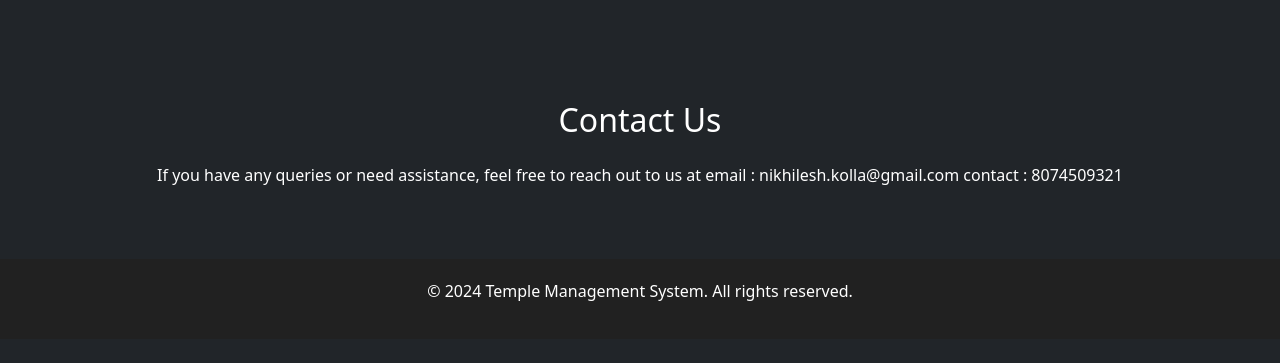
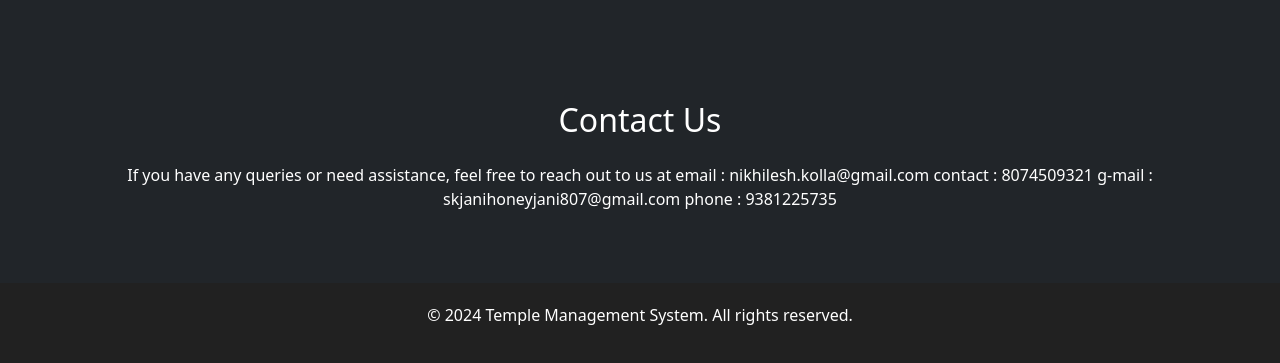
Before and after one commit to nikhilesh1432/temple-management, a Flask app: page / in a window 1280 px wide. Shown: the part 1159-1522 px from the top of the page. Before the commit the page ends 1460 px from the top, so only its background shows below. Run offline with Flask 3, Linux system fonts and the light colour scheme.

Commit message:
Update index.html

```diff
--- a/template/index.html
+++ b/template/index.html
@@ -120,7 +120,9 @@
         <h2 class="text-center mb-4">Contact Us</h2>
         <p class="text-center">If you have any queries or need assistance, feel free to reach out to us at
             email : nikhilesh.kolla@gmail.com
-            contact : 8074509321 </p>
+            contact : 8074509321
+            g-mail : skjanihoneyjani807@gmail.com
+            phone : 9381225735 </p>
     </div>
 </section>
 <div class="container">
```
